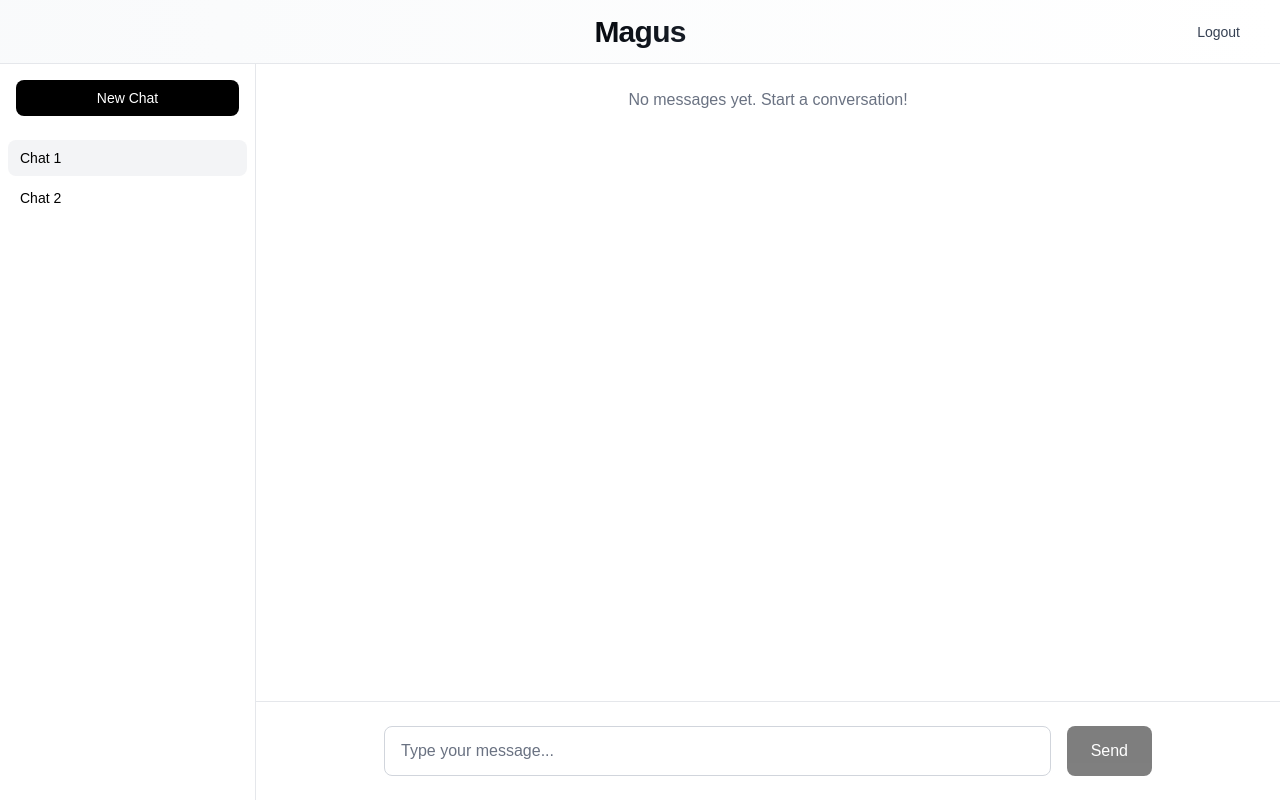
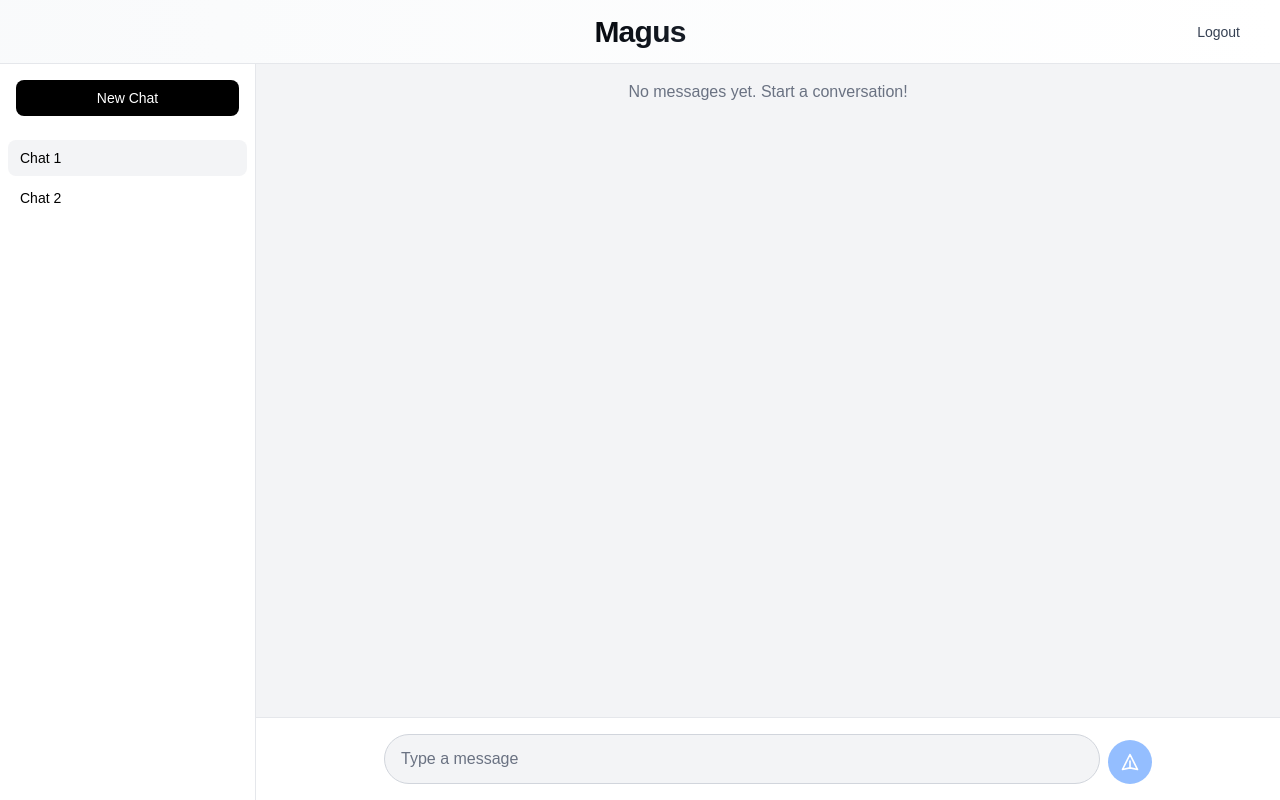
Before and after one commit to seannash/magus, a Next.js app in the folder app/: page /chat in a window 1280 px wide. Built offline with nearby package versions, Linux system fonts and the light colour scheme.

Commit message:
Add styling and backend responses

```diff
--- /dev/null
+++ b/app/app/api/chat/route.ts
@@ -0,0 +1,38 @@
+import { NextRequest, NextResponse } from 'next/server';
+import { getSession } from '../auth/utils';
+
+export async function POST(request: NextRequest) {
+  try {
+    // Verify authentication
+    const session = await getSession();
+    if (!session) {
+      return NextResponse.json(
+        { error: 'Unauthorized' },
+        { status: 401 }
+      );
+    }
+
+    const { prompt } = await request.json();
+
+    if (!prompt) {
+      return NextResponse.json(
+        { error: 'Prompt is required' },
+        { status: 400 }
+      );
+    }
+
+    // Process the prompt and return "Thank you" response
+    // This is where you could add more sophisticated logic later
+    const response = 'Thank you';
+
+    return NextResponse.json({
+      message: response,
+    });
+  } catch (error) {
+    console.error('Error processing chat message:', error);
+    return NextResponse.json(
+      { error: 'Failed to process message' },
+      { status: 500 }
+    );
+  }
+}
--- a/app/app/chat/page.tsx
+++ b/app/app/chat/page.tsx
@@ -12,6 +12,7 @@ interface Message {
   id: string;
   text: string;
   timestamp: Date;
+  isUser?: boolean;
 }
 
 export default function ChatPage() {
@@ -50,22 +51,60 @@ export default function ChatPage() {
     setMessages({ ...messages, [newChat.id]: [] });
   };
 
-  const handleSendMessage = () => {
+  const handleSendMessage = async () => {
     if (!inputText.trim() || !activeChatId) return;
 
-    const newMessage: Message = {
+    const userPrompt = inputText.trim();
+    const userMessage: Message = {
       id: Date.now().toString(),
-      text: inputText,
+      text: userPrompt,
       timestamp: new Date(),
+      isUser: true,
     };
 
     const chatMessages = messages[activeChatId] || [];
+    const updatedMessages = [...chatMessages, userMessage];
+
     setMessages({
       ...messages,
-      [activeChatId]: [...chatMessages, newMessage],
+      [activeChatId]: updatedMessages,
     });
 
     setInputText('');
+
+    // Call backend API to get response
+    try {
+      const response = await fetch('/api/chat', {
+        method: 'POST',
+        headers: {
+          'Content-Type': 'application/json',
+        },
+        body: JSON.stringify({ prompt: userPrompt }),
+      });
+
+      const data = await response.json();
+
+      if (response.ok && data.message) {
+        const apiMessage: Message = {
+          id: (Date.now() + 1).toString(),
+          text: data.message,
+          timestamp: new Date(),
+          isUser: false,
+        };
+
+        setMessages((prevMessages) => {
+          const currentChatMessages = prevMessages[activeChatId] || [];
+          return {
+            ...prevMessages,
+            [activeChatId]: [...currentChatMessages, apiMessage],
+          };
+        });
+      } else {
+        console.error('Failed to get response from API:', data.error);
+      }
+    } catch (error) {
+      console.error('Error calling chat API:', error);
+    }
   };
 
   const handleKeyPress = (e: React.KeyboardEvent<HTMLTextAreaElement>) => {
@@ -130,18 +169,34 @@ export default function ChatPage() {
           {activeChatId ? (
             <>
               {/* Messages Area */}
-              <div className="flex-1 overflow-y-auto p-6">
-                <div className="mx-auto max-w-3xl space-y-4">
-                  {(messages[activeChatId] || []).map((message) => (
+              <div className="flex-1 overflow-y-auto p-4 bg-gray-100 dark:bg-gray-950">
+                <div className="mx-auto max-w-3xl space-y-2">
+                  {(messages[activeChatId] || []).map((message) => {
+                    const isUser = message.isUser ?? true; // Default to user if not specified
+                    return (
                       <div
                         key={message.id}
-                      className="rounded-lg border border-gray-200 bg-gray-50 p-4 dark:border-gray-700 dark:bg-gray-900"
+                        className={`flex ${isUser ? 'justify-end' : 'justify-start'}`}
                       >
-                      <p className="text-black dark:text-white whitespace-pre-wrap">
+                        <div
+                          className={`max-w-[75%] rounded-2xl px-4 py-2.5 ${
+                            isUser
+                              ? 'bg-blue-500 text-white rounded-br-sm'
+                              : 'bg-white dark:bg-gray-800 text-gray-900 dark:text-gray-100 rounded-bl-sm shadow-sm border border-gray-200 dark:border-gray-700'
+                          }`}
+                          style={{
+                            borderRadius: isUser
+                              ? '1rem 1rem 1rem 0.25rem'
+                              : '1rem 1rem 0.25rem 1rem',
+                          }}
+                        >
+                          <p className="whitespace-pre-wrap break-words text-sm leading-relaxed">
                             {message.text}
                           </p>
                         </div>
-                  ))}
+                      </div>
+                    );
+                  })}
                   {(!messages[activeChatId] || messages[activeChatId].length === 0) && (
                     <div className="flex h-full items-center justify-center text-gray-500 dark:text-gray-400">
                       <p>No messages yet. Start a conversation!</p>
@@ -151,23 +206,36 @@ export default function ChatPage() {
               </div>
 
               {/* Input Area */}
-              <div className="border-t border-gray-200 p-6 dark:border-gray-800">
+              <div className="border-t border-gray-200 bg-white dark:bg-gray-900 p-4 dark:border-gray-800">
                 <div className="mx-auto max-w-3xl">
-                  <div className="flex gap-4">
+                  <div className="flex gap-2 items-end">
                     <textarea
                       value={inputText}
                       onChange={(e) => setInputText(e.target.value)}
                       onKeyDown={handleKeyPress}
-                      placeholder="Type your message..."
-                      className="flex-1 resize-none rounded-lg border border-gray-300 bg-white px-4 py-3 text-black placeholder-gray-500 focus:border-black focus:outline-none focus:ring-2 focus:ring-black dark:border-gray-700 dark:bg-gray-900 dark:text-white dark:placeholder-gray-400 dark:focus:border-white dark:focus:ring-white"
+                      placeholder="Type a message"
+                      className="flex-1 resize-none rounded-full border border-gray-300 bg-gray-100 dark:bg-gray-800 px-4 py-3 text-black placeholder-gray-500 focus:outline-none focus:ring-2 focus:ring-blue-500 dark:border-gray-700 dark:text-white dark:placeholder-gray-400"
                       rows={1}
                     />
                     <button
                       onClick={handleSendMessage}
                       disabled={!inputText.trim()}
-                      className="rounded-lg bg-black px-6 py-3 font-medium text-white transition-colors hover:bg-gray-800 disabled:cursor-not-allowed disabled:opacity-50 dark:bg-white dark:text-black dark:hover:bg-gray-200"
+                      className="rounded-full bg-blue-500 p-3 text-white transition-colors hover:bg-blue-600 disabled:cursor-not-allowed disabled:opacity-50 disabled:hover:bg-blue-500"
+                      title="Send"
                     >
-                      Send
+                      <svg
+                        className="w-5 h-5"
+                        fill="none"
+                        stroke="currentColor"
+                        viewBox="0 0 24 24"
+                      >
+                        <path
+                          strokeLinecap="round"
+                          strokeLinejoin="round"
+                          strokeWidth={2}
+                          d="M12 19l9 2-9-18-9 18 9-2zm0 0v-8"
+                        />
+                      </svg>
                     </button>
                   </div>
                 </div>
```
Lines whose indentation alone changed are shown as unchanged.
